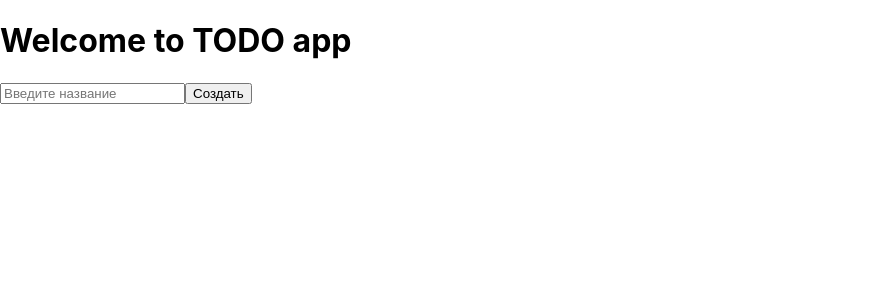
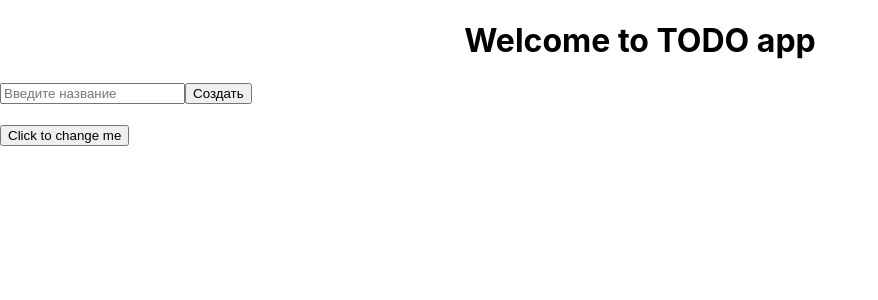
Before and after one commit to Roman-Kholopov/TODO-app, a React (Create React App) app in the folder client/: page / in a window 1280 px wide. Shown: the top 300 px of the page, without its empty margins (0-878 px from the left). Built offline with nearby package versions, Linux system fonts and the light colour scheme.

Commit message:
feat: add example button

```diff
--- a/client/src/App.tsx
+++ b/client/src/App.tsx
@@ -12,6 +12,7 @@ import {
 import { TodoForm } from '../src/components/integration'
 
 import styles from "./App.module.css";
+import styled from 'styled-components'
 
 const title: JSX.Element = <h1>Welcome to TODO app</h1>;
 const reactElement: ReactElement = <h1>Same react element</h1>;
@@ -103,6 +104,7 @@ const Hooks = () => {
 
 function App() {
     const [count, setCount] = useState<number>(0);
+    const [isCoral, setIsCoral] = useState<boolean>(false);
 
     const onClickHandler: ReactEventHandler = (e) => {
         console.log(e);
@@ -110,12 +112,14 @@ function App() {
             return prevState + 1;
         });
     };
+
     return (
         <>
-            {title}
+            <div className={styles["text-center"]}>{title}</div>
             <TodoForm />
+            <br />
+            <Button isCoral={isCoral} onClick={() => setIsCoral(!isCoral)}>Click to change me</Button>
             {/* {reactElement}
-            <div className={styles["text-center"]}>{title}</div>
             {reactElement}
             <HeadLine id={1}>Hello Children</HeadLine>
             <HeadLine1 id={2}>Same component</HeadLine1>
@@ -129,4 +133,9 @@ function App() {
     );
 }
 
+const Button = styled.button<{ isCoral: boolean }>`
+    background-color: ${({ isCoral }) => isCoral && 'coral'};
+    color: ${({ isCoral }) => isCoral && 'white'};
+`
+
 export default App;
```
